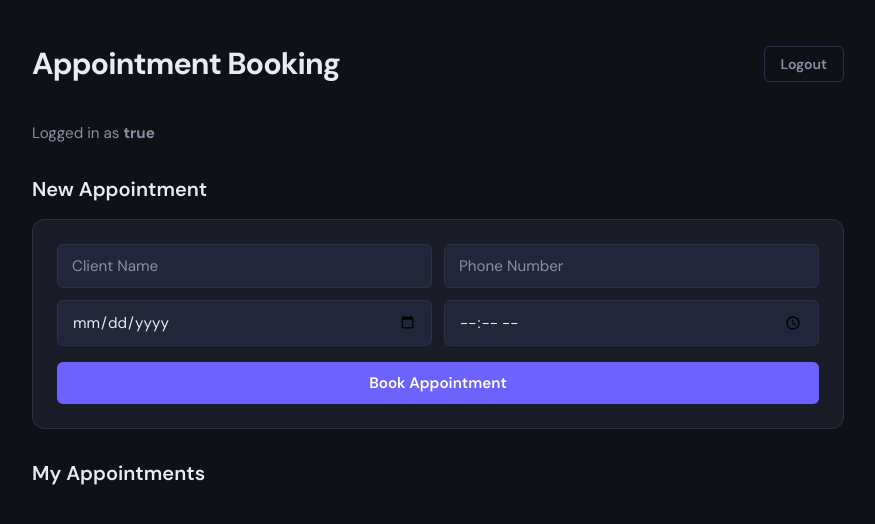
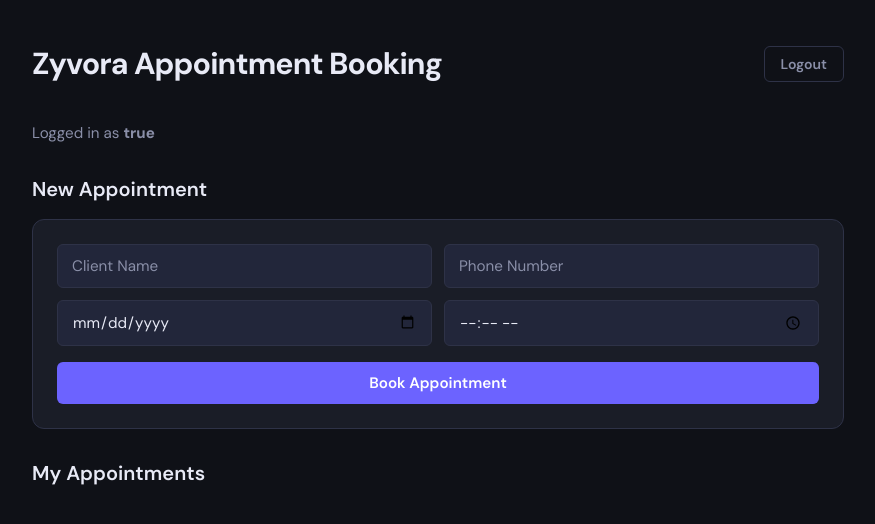
Before and after one commit to gilbertababono2-creator/appointmentai-app, a plain HTML site: page index.html in a window 1280 px wide. Shown: the whole page, without its empty margins (202-1077 px from the left). Drawn offline with Linux system fonts and the light colour scheme; no server answers; sample sign-in values are in the browser's storage.

Commit message:
Update index.html

```diff
--- a/index.html
+++ b/index.html
@@ -3,7 +3,7 @@
 <head>
   <meta charset="UTF-8">
   <meta name="viewport" content="width=device-width, initial-scale=1.0">
-  <title>AI Appointment Manager</title>
+  <title>Zyvora AI Appointment Manager</title>
   <link rel="stylesheet" href="style.css">
 </head>
 <body>
@@ -11,7 +11,7 @@
   <div class="container">
 
     <div class="header">
-      <h1>Appointment Booking</h1>
+      <h1>Zyvora Appointment Booking</h1>
       <button id="logoutBtn">Logout</button>
     </div>
 
```
